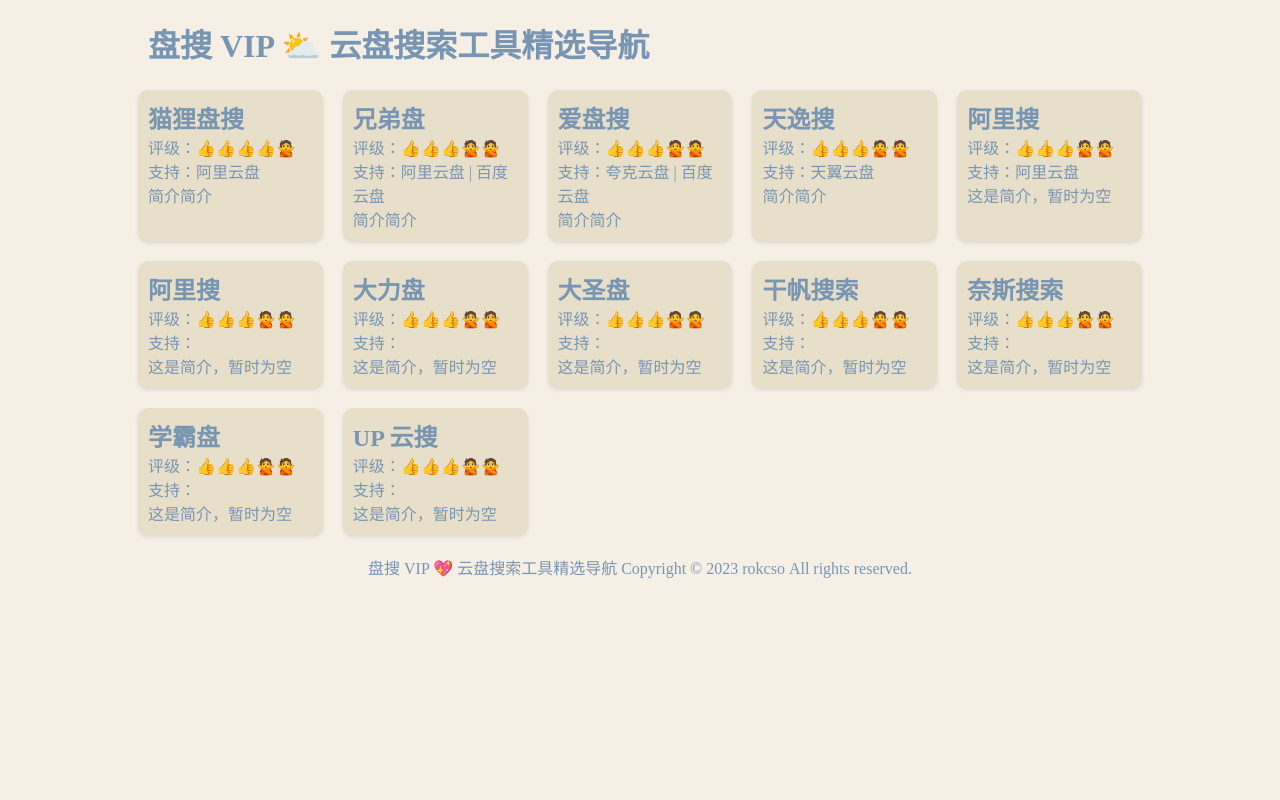
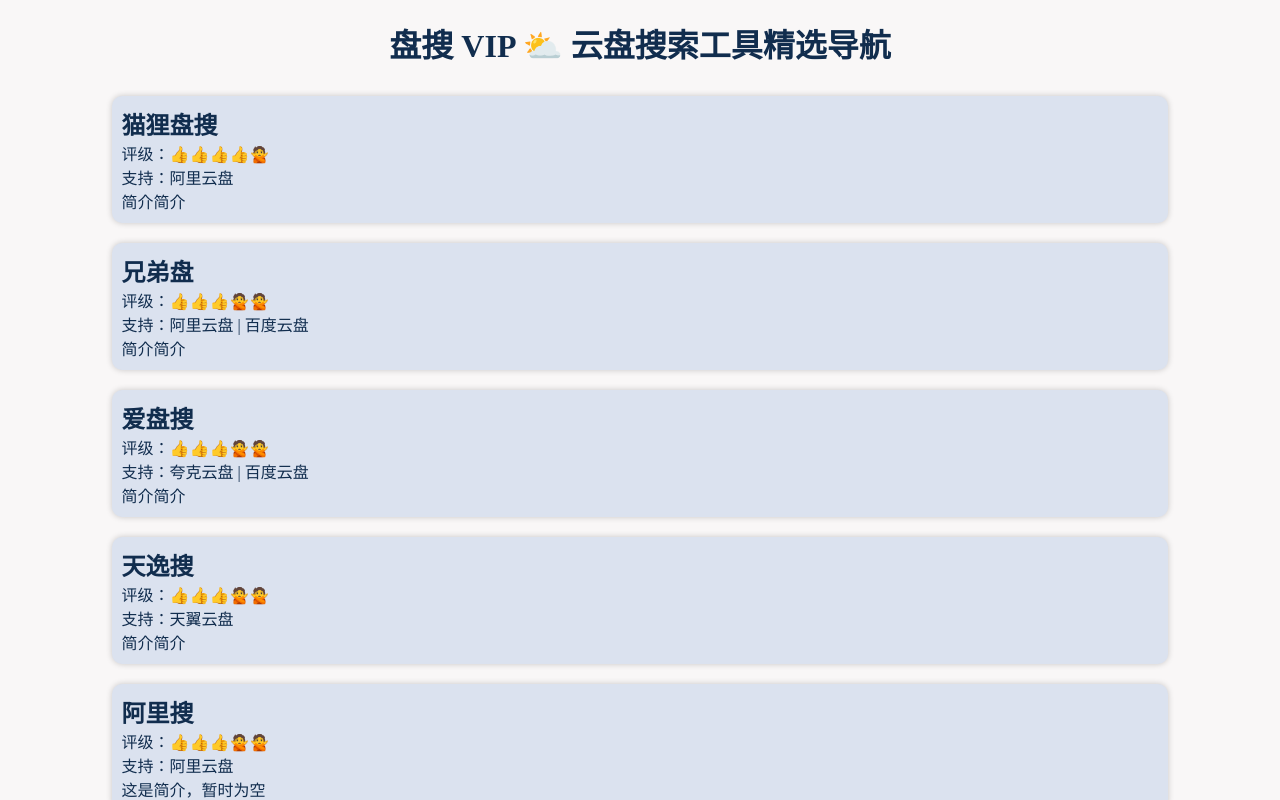
Before and after one commit to rokcso/pansou-vip, a Next.js app: page / in a window 1280 px wide. Shown: the top 800 px of the page. Built offline with nearby package versions, Linux system fonts and the light colour scheme.

Commit message:
style: simplify the list UI

```diff
--- a/components/layout.module.css
+++ b/components/layout.module.css
@@ -3,17 +3,16 @@
     display: flex;
     flex-direction: column;
     height: 100vh;
-    max-width: 80%;
+    width: 90%;
 }
 
 .header {
-    /* background-color: #AEBDCA; */
-    padding: 20px;
-    height: 40px;
+    padding: 20px 0;
 }
 
 .logo h1 {
     margin: 0;
+    text-align: center;
 }
 
 .logo:hover {
@@ -21,7 +20,10 @@
 }
 
 .footer {
-    /* background: #AEBDCA; */
     padding: 10px;
     text-align: center;
 }
+
+.footer a {
+    color: #3F72AF;
+}
--- a/components/sitesList.js
+++ b/components/sitesList.js
@@ -2,13 +2,10 @@ import Link from "next/link";
 import styles from "./sitesList.module.css";
 
 export default function SitesList({ sites }) {
-  const groupedSites = groupArray(sites, 5);
   return (
     <>
       <div className={styles.container}>
-        {groupedSites.map((group, index) => (
-          <div key={index} className={styles.row}>
-            {group.map((site) => (
+        {sites.map((site) => (
           <div key={site.id} className={styles.siteCard}>
             <Link href={site.link} className={styles.cardLink}>
               <h2>{site.name}</h2>
@@ -24,24 +21,7 @@ export default function SitesList({ sites }) {
             </Link>
           </div>
         ))}
-            {group.length < 5 &&
-              Array.from({ length: 5 - group.length }).map((_, i) => (
-                <div
-                  key={`placeholder-${i}`}
-                  className={styles.placeholder}
-                ></div>
-              ))}
-          </div>
-        ))}
       </div>
     </>
   );
 }
-
-function groupArray(arr, size) {
-  const groupedArr = [];
-  for (let i = 0; i < arr.length; i += size) {
-    groupedArr.push(arr.slice(i, i + size));
-  }
-  return groupedArr;
-}
--- a/components/sitesList.module.css
+++ b/components/sitesList.module.css
@@ -1,21 +1,22 @@
 .container {
     display: flex;
-    flex-wrap: wrap;
-}
-
-.row {
-    width: 100%;
-    display: flex;
-    justify-content: space-between;
+    flex-direction: column;
+    align-items: center;
 }
 
 .siteCard {
-    width: 19%;
+    width: 90%;
     margin: 10px;
     padding: 10px;
-    background-color: #E8DFCA;
+    background-color: #DBE2EF;
     border-radius: 10px;
-    box-shadow: 0 2px 4px rgba(0, 0, 0, 0.1);
+    box-shadow: 0 0 6px rgba(0, 0, 0, 0.2);
+    transition: transform 0.3s ease, box-shadow 0.3s ease;
+}
+
+.siteCard:hover {
+    transform: translateY(0px) scale(1.03);
+    box-shadow: 0 0 12px rgba(0, 0, 0, 0.1);
 }
 
 .siteCard h2 {
@@ -26,13 +27,6 @@
     margin: 0;
 }
 
-.placeholder {
-    width: 19%;
-    margin: 10px;
-    padding: 10px;
-    visibility: hidden;
-  }
-
 .cardLink:hover {
     text-decoration: none;
 }
--- a/styles/globals.css
+++ b/styles/globals.css
@@ -1,12 +1,12 @@
 html, body {
     padding: 0;
     margin: 0;
-    background: #F5EFE6;
-    color: #7895B2;
+    background: #F9F7F7;
+    color: #112D4E;
 }
 
 a {
-    color: #7895B2;
+    color: #112D4E;
     text-decoration: none;
 }
 
```
Lines whose indentation alone changed are shown as unchanged.
